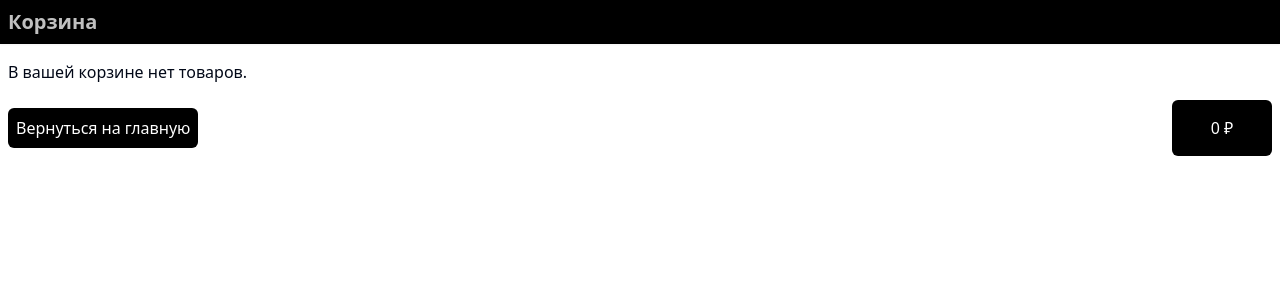
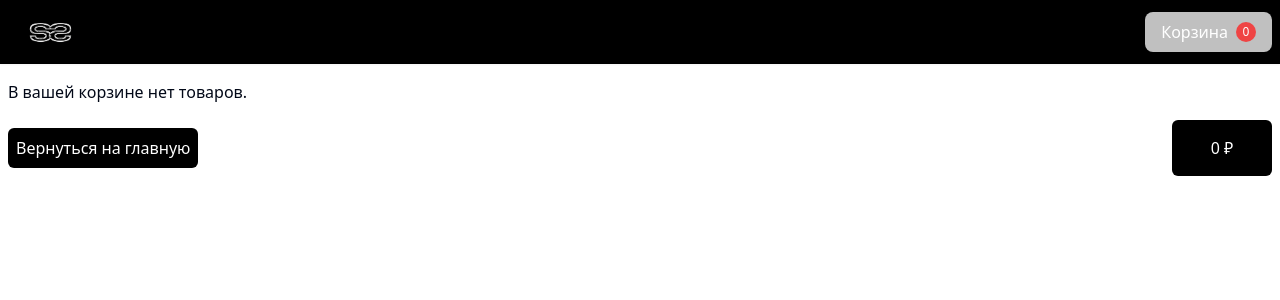
Before and after one commit to Qrixiss/shop, a React (Vite) app: page /cart in a window 1280 px wide. Shown: the top 300 px of the page. Built offline with nearby package versions, Linux system fonts and the light colour scheme.

Commit message:
add logotip

```diff
--- a/src/pages/CartPage.tsx
+++ b/src/pages/CartPage.tsx
@@ -1,5 +1,6 @@
 import React, { useEffect, useState } from 'react';
 import { Link } from 'react-router-dom';
+import CartButton from '@/components/CartButton';
 
 const CartPage = () => {
   const [cartItems, setCartItems] = useState<number[]>([]);
@@ -40,7 +41,11 @@ const CartPage = () => {
     <div className="min-h-screen bg-white">
       <header className="bg-secondary shadow-sm">
         <div className="container mx-auto px-2 py-2 flex justify-between items-center">
-          <h1 className="text-xl font-bold text-primary">Корзина</h1>
+          {/* Заменяем текст на логотип */}
+          <Link to="/">
+            <img src="public/imgs/logotip.png" alt="Sold Soul" className="h-12" />
+          </Link>
+          <CartButton itemCount={cartItems.length} />
         </div>
       </header>
 
--- a/src/pages/Index.tsx
+++ b/src/pages/Index.tsx
@@ -33,7 +33,7 @@ const Index = () => {
         <div className="container mx-auto px-2 py-2 flex justify-between items-center">
           {/* Заменяем текст на логотип */}
           <Link to="/">
-            <img src="public/imgs/logo_mini.png" alt="Sold Soul" className="h-12" />
+            <img src="public/imgs/logotip.png" alt="Sold Soul" className="h-12" />
           </Link>
           <CartButton itemCount={cartItems.length} />
         </div>
--- a/src/pages/ProductPage.tsx
+++ b/src/pages/ProductPage.tsx
@@ -1,5 +1,6 @@
 import React, { useEffect, useState, useRef } from 'react';
 import { useParams, Link } from 'react-router-dom';
+import CartButton from '@/components/CartButton';
 
 const products = [
   {
@@ -80,9 +81,13 @@ const ProductPage = () => {
     <div className="min-h-screen bg-white">
       <header className="bg-secondary shadow-sm">
         <div className="container mx-auto px-2 py-2 flex justify-between items-center">
-          <h1 className="text-xl font-bold text-primary">{product.name}</h1>
+          {/* Заменяем текст на логотип */}
+          <Link to="/">
+            <img src="public/imgs/logotip.png" alt="Sold Soul" className="h-12" />
+          </Link>
         </div>
       </header>
+
 
       <main className="container mx-auto px-2 py-4">
         <div className="flex flex-col md:flex-row">
```
